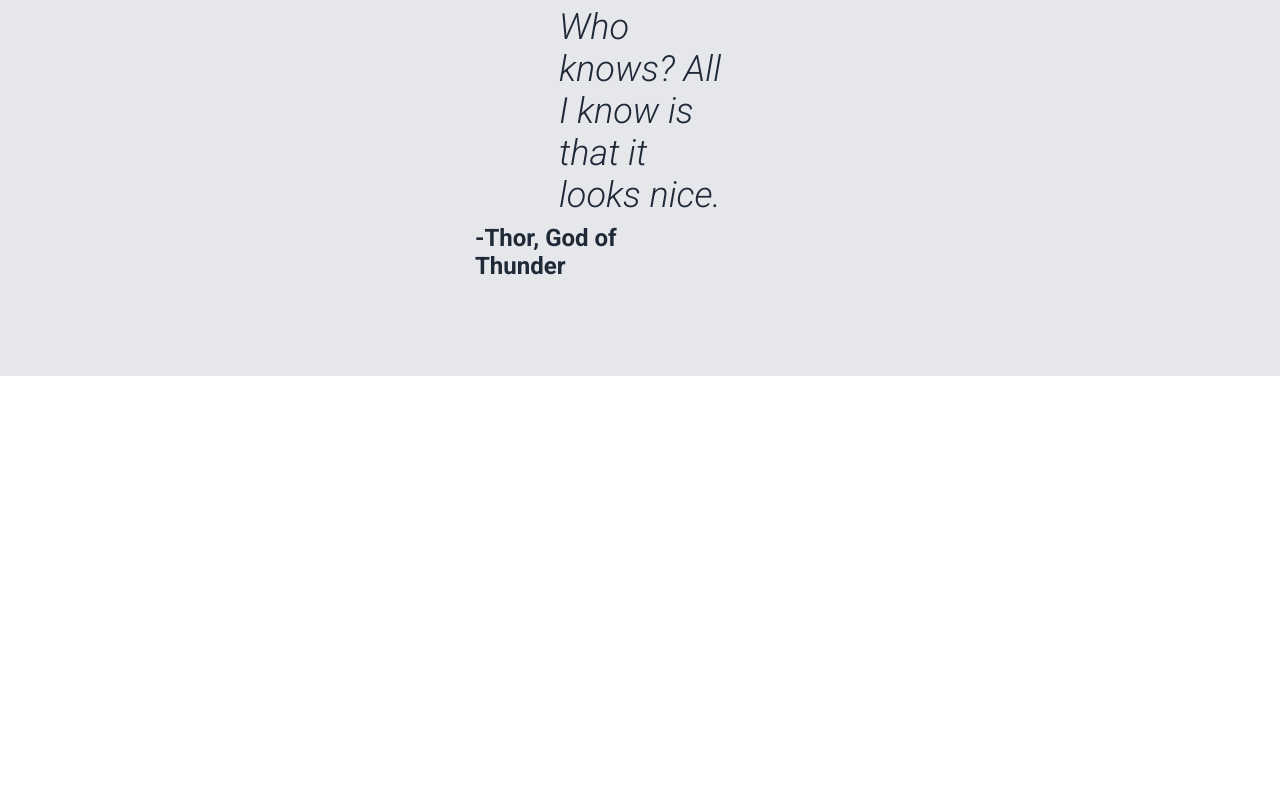
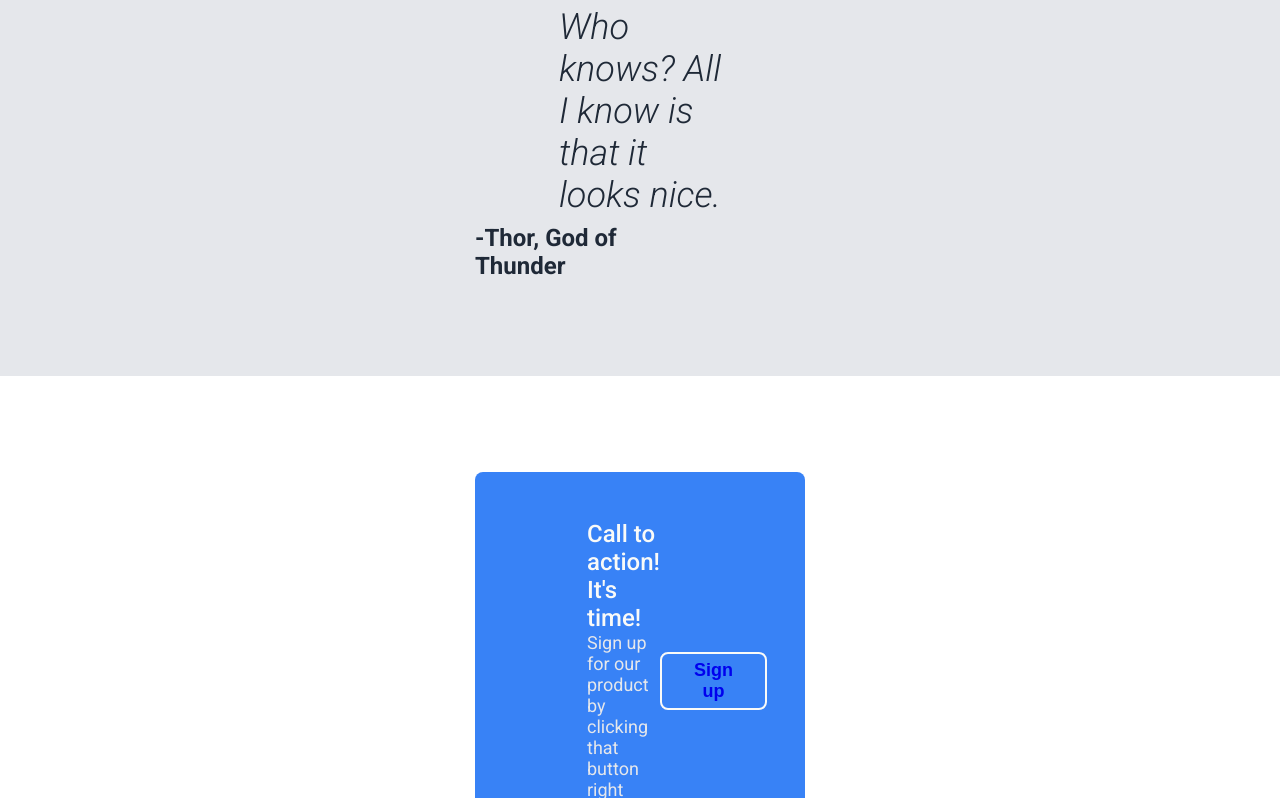
Before and after one commit to sorrrb/landing-page, a plain HTML site: page index.html in a window 1280 px wide. Shown: the part 2002-2800 px from the top of the page. Before the commit the page ends 2378 px from the top, so only its background shows below. Drawn offline with Linux system fonts and the light colour scheme.

Commit message:
Complete call section & reformat HTML skeleton

```diff
--- a/index.html
+++ b/index.html
@@ -26,7 +26,7 @@
             This website has some subtext that goes here under the main title.
             It's a smaller font and the color is lower contrast
           </p>
-          <button class="hero-register">Sign up</button>
+          <button class="hero-register"><a href="#">Sign up</a></button>
         </div>
         <div class="hero-right">
           <div class="hero-placeholder">this is a placeholder for an image</div>
@@ -37,7 +37,7 @@
     <div class="section-info">
       <h2 class="info-header">Some random information.</h2>
 
-      <div class="card-wrapper">
+      <div class="card-container">
         <div class="info-module">
           <div class="info-card"></div>
           <div class="info-subtext">this is some subtext under an illustration or image</div>
@@ -58,19 +58,25 @@
     </div>
 
     <div class="section-quote">
-
-      <div class="quote-wrapper">
+      <div class="quote-container">
         <p class="quote-text">
           This is an inspiring quote, or a testimonial from a customer. Maybe it's
           just filling up space, or maybe people will actually read it? Who knows? All I know is that it looks nice.
         </p>
         <p class="quote-author">-Thor, God of Thunder</p>
       </div>
-
     </div>
 
     <div class="section-call">
-
+      <div class="call-wrapper">
+        <div class="call-content">
+          <div class="call-info">
+            <p class="call-header">Call to action! It's time!</p>
+            <p class="call-subtext">Sign up for our product by clicking that button right over there!</p>
+          </div>
+          <button class="call-register"><a href="#">Sign up</a></button>
+        </div>
+      </div>
     </div>
 
     <div class="section-footer">
--- a/styles.css
+++ b/styles.css
@@ -11,6 +11,14 @@ body {
 
 .section-hero, .section-info, .section-quote, .section-call, .section-footer {
   padding: 0 475px;
+}
+
+a {
+  text-decoration: none;
+}
+
+a:visited {
+  color: currentColor;
 }
 
 /* HERO */
@@ -38,7 +46,6 @@ body {
 }
 
 .hero-link a {
-  text-decoration: none;
   font-size: 18px;
   font-weight: 400;
   color: #E5E7EB;
@@ -70,7 +77,7 @@ body {
 .hero-register {
   border: none;
   background-color: #3882F6;
-  border-radius: 6px;
+  border-radius: 8px;
   font-size: 18px;
   font-weight: 600;
   color: #E5E7EB;
@@ -106,7 +113,7 @@ body {
   margin: 48px 0;
 }
 
-.card-wrapper {
+.card-container {
   display: flex;
   justify-content: space-around;
   gap: 40px;
@@ -142,7 +149,7 @@ body {
   padding: 0;
 }
 
-.quote-wrapper {
+.quote-container {
   display: flex;
   flex-direction: column;
   gap: 8px;
@@ -167,4 +174,44 @@ body {
 }
 
 /* CALL-TO-ACTION */
+
+.call-wrapper {
+  background-color: #3882F6;
+  color: #F9FAF8;
+  margin: 96px 0;
+  padding: 48px 112px;
+  border-radius: 8px;
+}
+
+.call-content {
+  display: flex;
+  justify-content: space-between;
+  align-items: center;
+}
+
+.call-register {
+  border: 2px solid #F9FAF8;
+  background-color: #3882F6;
+  border-radius: 8px;
+  font-size: 18px;
+  font-weight: 600;
+  color: #F9FAF8;
+  padding: 6px 32px;
+}
+
+.call-header, .call-subtext {
+  margin: 0;
+  padding: 0;
+}
+
+.call-header {
+  font-size: 24px;
+  font-weight: 500;
+}
+
+.call-subtext {
+  font-size: 18px;
+  color: #E5E7EB;
+}
+
 /* FOOTER */
```
